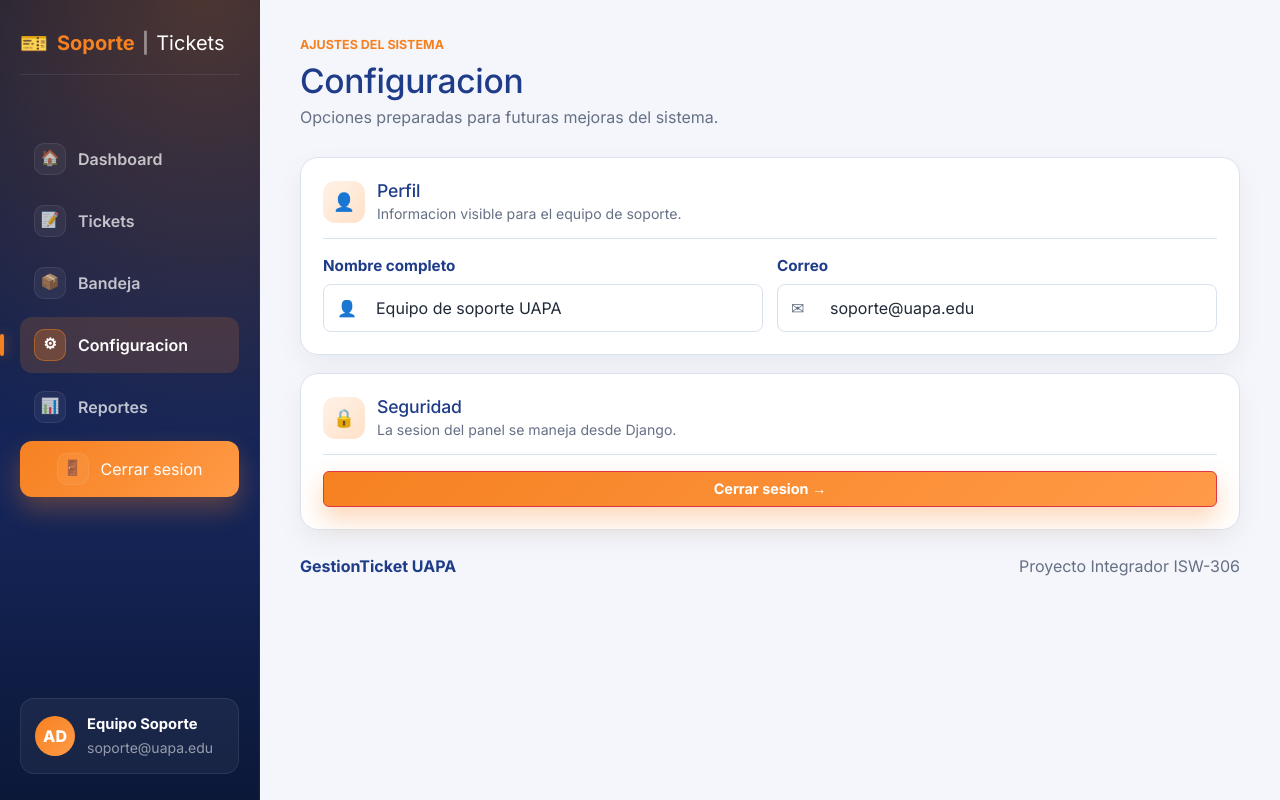
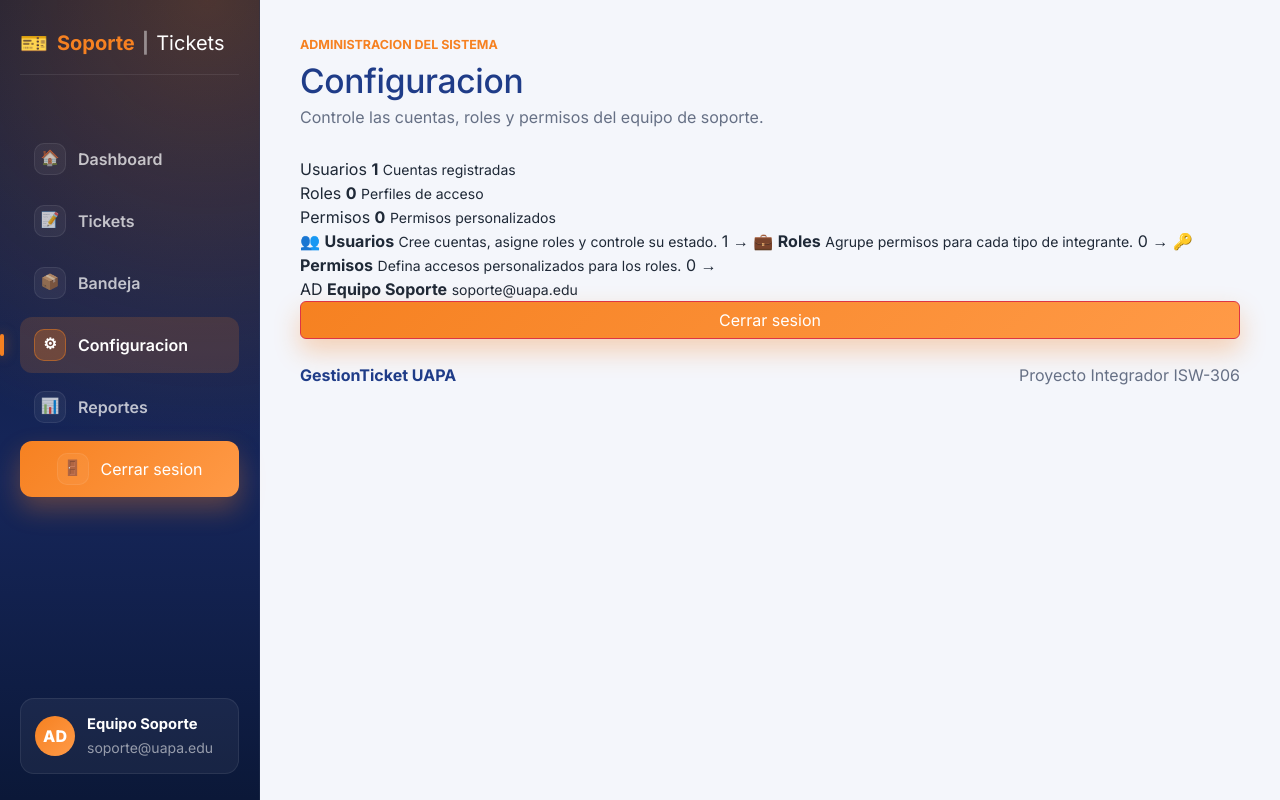
Before and after one commit to cruzayala/GestionTicketUAPA, a Django app: page /configuracion/ in a window 1280 px wide. Run offline with Django 5.2, Linux system fonts and the light colour scheme; a user stored in the database is signed in; data comes from the database, SQL or seed files in the repository.

Commit message:
feat: crear modulo de control de acceso

```diff
--- a/templates/tickets/configuracion.html
+++ b/templates/tickets/configuracion.html
@@ -7,50 +7,72 @@
     <div class="contenido">
         <header class="encabezado">
             <div>
-                <p class="etiqueta">Ajustes del sistema</p>
+                <p class="etiqueta">Administracion del sistema</p>
                 <h1>Configuracion</h1>
-                <p class="sub-titulo">Opciones preparadas para futuras mejoras del sistema.</p>
+                <p class="sub-titulo">Controle las cuentas, roles y permisos del equipo de soporte.</p>
             </div>
         </header>
 
-        <main>
-            <section class="config-grupo">
-                <header class="config-grupo-cabecera">
-                    <span class="config-grupo-icono">&#128100;</span>
-                    <div>
-                        <h2>Perfil</h2>
-                        <p>Informacion visible para el equipo de soporte.</p>
-                    </div>
-                </header>
-                <div class="grid-dos">
-                    <div class="campo">
-                        <label>Nombre completo</label>
-                        <div class="input-icon">
-                            <span class="input-emoji">&#128100;</span>
-                            <input type="text" value="Equipo de soporte UAPA">
-                        </div>
-                    </div>
-                    <div class="campo">
-                        <label>Correo</label>
-                        <div class="input-icon">
-                            <span class="input-emoji">&#9993;</span>
-                            <input type="email" value="soporte@uapa.edu">
-                        </div>
-                    </div>
+        <main class="access-dashboard">
+            <section class="access-summary" aria-label="Resumen de acceso">
+                <div>
+                    <span>Usuarios</span>
+                    <strong>{{ user_count }}</strong>
+                    <small>Cuentas registradas</small>
+                </div>
+                <div>
+                    <span>Roles</span>
+                    <strong>{{ role_count }}</strong>
+                    <small>Perfiles de acceso</small>
+                </div>
+                <div>
+                    <span>Permisos</span>
+                    <strong>{{ permission_count }}</strong>
+                    <small>Permisos personalizados</small>
                 </div>
             </section>
 
-            <section class="config-grupo">
-                <header class="config-grupo-cabecera">
-                    <span class="config-grupo-icono">&#128274;</span>
-                    <div>
-                        <h2>Seguridad</h2>
-                        <p>La sesion del panel se maneja desde Django.</p>
-                    </div>
-                </header>
+            <section class="access-modules">
+                <a href="{% url 'access_users' %}" class="access-module-row">
+                    <span class="access-module-icon">&#128101;</span>
+                    <span class="access-module-copy">
+                        <strong>Usuarios</strong>
+                        <small>Cree cuentas, asigne roles y controle su estado.</small>
+                    </span>
+                    <span class="access-module-count">{{ user_count }}</span>
+                    <span class="access-module-arrow">&rarr;</span>
+                </a>
+                <a href="{% url 'access_roles' %}" class="access-module-row">
+                    <span class="access-module-icon">&#128188;</span>
+                    <span class="access-module-copy">
+                        <strong>Roles</strong>
+                        <small>Agrupe permisos para cada tipo de integrante.</small>
+                    </span>
+                    <span class="access-module-count">{{ role_count }}</span>
+                    <span class="access-module-arrow">&rarr;</span>
+                </a>
+                <a href="{% url 'access_permissions' %}" class="access-module-row">
+                    <span class="access-module-icon">&#128273;</span>
+                    <span class="access-module-copy">
+                        <strong>Permisos</strong>
+                        <small>Defina accesos personalizados para los roles.</small>
+                    </span>
+                    <span class="access-module-count">{{ permission_count }}</span>
+                    <span class="access-module-arrow">&rarr;</span>
+                </a>
+            </section>
+
+            <section class="access-session">
+                <div>
+                    <span class="access-session-avatar">{{ request.user.username|slice:":2"|upper }}</span>
+                    <span>
+                        <strong>{{ request.user.get_full_name|default:request.user.username }}</strong>
+                        <small>{{ request.user.email|default:"Cuenta administrativa" }}</small>
+                    </span>
+                </div>
                 <form method="post" action="{% url 'logout' %}">
                     {% csrf_token %}
-                    <button type="submit" class="btn btn-outline-danger enlace-naranja">Cerrar sesion &rarr;</button>
+                    <button type="submit" class="btn btn-outline-danger logout-compact">Cerrar sesion</button>
                 </form>
             </section>
         </main>
--- a/templates/tickets/panel.html
+++ b/templates/tickets/panel.html
@@ -19,7 +19,9 @@
                         <small>En linea</small>
                     </div>
                 </div>
-                <a class="boton-principal" href="{% url 'ticket_create_admin' %}">Crear ticket <span class="boton-flecha">&rarr;</span></a>
+                {% if request.user.is_staff or perms.tickets.add_ticket %}
+                    <a class="boton-principal" href="{% url 'ticket_create_admin' %}">Crear ticket <span class="boton-flecha">&rarr;</span></a>
+                {% endif %}
             </div>
         </header>
 
@@ -79,7 +81,7 @@
                                 </div>
                                 <span class="cat-badge">&#128221; {{ ticket.category_badge }}</span>
                                 <span class="prioridad-badge {{ ticket.priority_class }}">{{ ticket.priority }}</span>
-                                <a class="boton-ver" href="{% url 'ticket_manage' ticket.number %}">Ver</a>
+                                {% if request.user.is_staff or perms.tickets.change_ticket %}<a class="boton-ver" href="{% url 'ticket_manage' ticket.number %}">Ver</a>{% else %}<span class="access-badge">Solo lectura</span>{% endif %}
                             </li>
                         {% empty %}
                             <li>
--- a/templates/tickets/reports.html
+++ b/templates/tickets/reports.html
@@ -11,7 +11,9 @@
                 <h1>Reportes</h1>
                 <p class="sub-titulo">Resumen del trabajo actual de la mesa de ayuda.</p>
             </div>
-            <a class="boton-principal" href="{% url 'ticket_create_admin' %}">Crear ticket <span class="boton-flecha">&rarr;</span></a>
+            {% if request.user.is_staff or perms.tickets.add_ticket %}
+                <a class="boton-principal" href="{% url 'ticket_create_admin' %}">Crear ticket <span class="boton-flecha">&rarr;</span></a>
+            {% endif %}
         </header>
 
         <main>
--- a/templates/tickets/sidebar.html
+++ b/templates/tickets/sidebar.html
@@ -21,10 +21,12 @@
             <span class="menu-icono">&#128230;</span>
             Bandeja
         </a>
-        <a href="{% url 'settings' %}" class="{% if active == 'settings' %}activo{% endif %}">
-            <span class="menu-icono">&#9881;</span>
-            Configuracion
-        </a>
+        {% if request.user.is_staff %}
+            <a href="{% url 'settings' %}" class="{% if active == 'settings' %}activo{% endif %}">
+                <span class="menu-icono">&#9881;</span>
+                Configuracion
+            </a>
+        {% endif %}
         <a href="{% url 'reports' %}" class="{% if active == 'reports' %}activo{% endif %}">
             <span class="menu-icono">&#128202;</span>
             Reportes
```
Also changed, not shown: templates/tickets/access_form.html (added, +52 -0 lines), templates/tickets/access_permissions.html (added, +57 -0 lines), templates/tickets/access_roles.html (added, +57 -0 lines), templates/tickets/access_users.html (added, +79 -0 lines), templates/tickets/tickets.html (+5 -3 lines).
